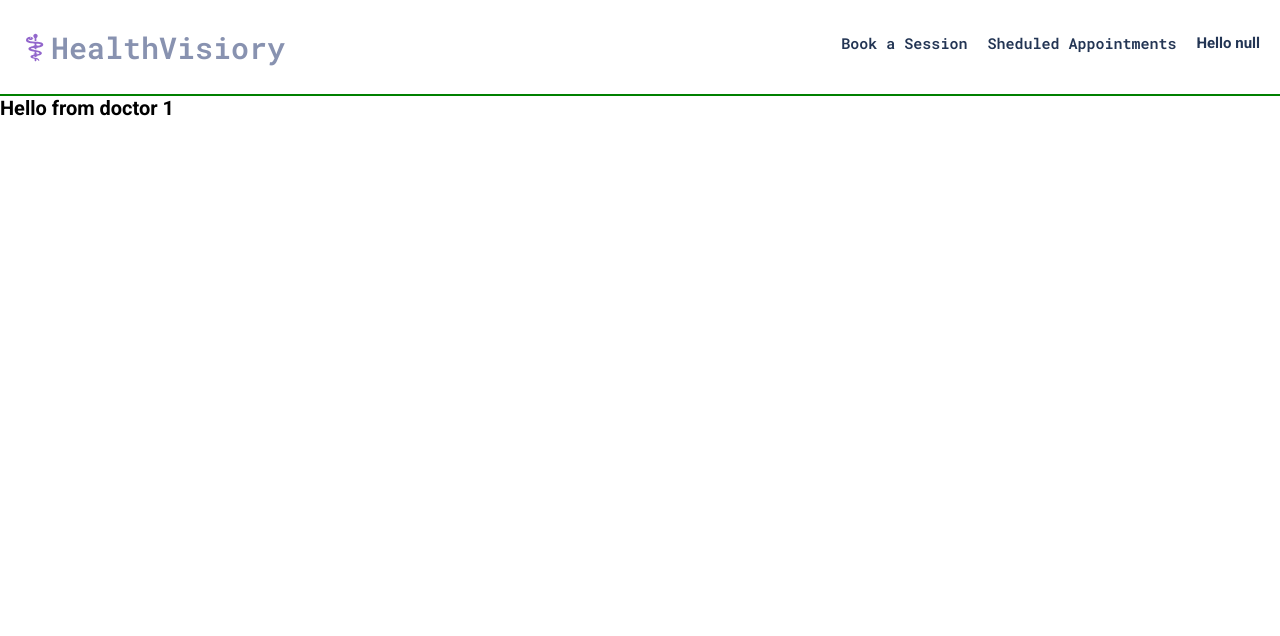
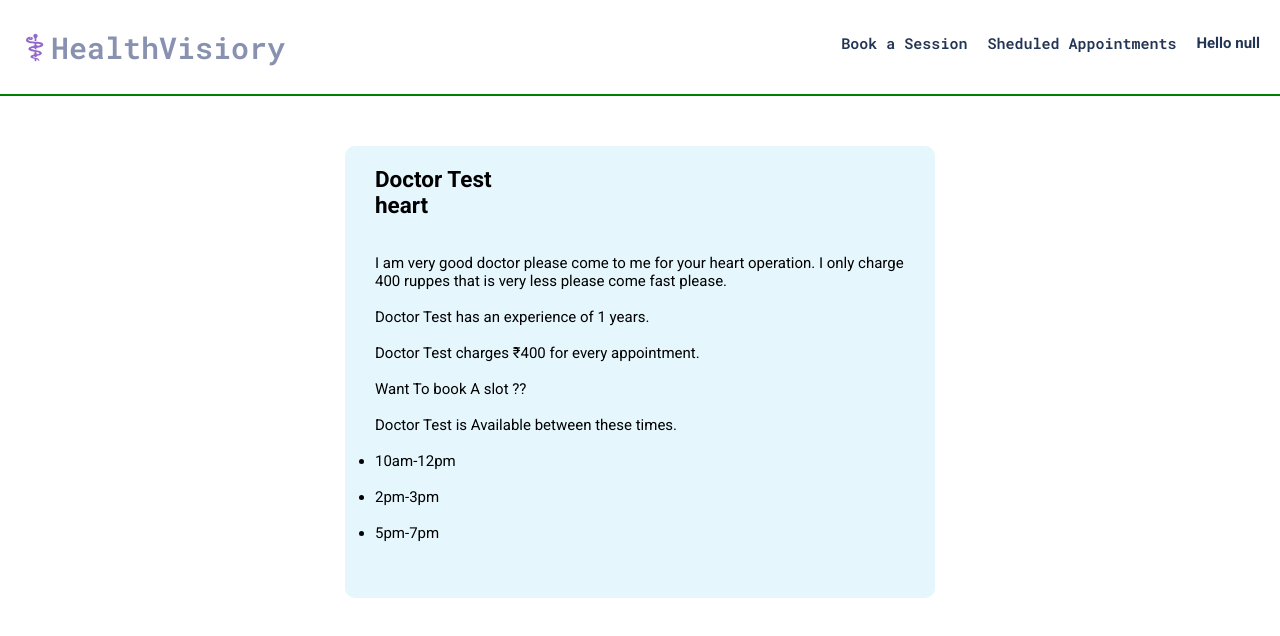
Before and after one commit to arun-kushwaha04/hackathon-frontend, a React (Create React App) app: page /doctor/1 in a window 1280 px wide. Shown: the top 636 px of the page. Built offline with nearby package versions, Linux system fonts and the light colour scheme.

Commit message:
Created doctor page and styled it

```diff
--- a/src/Components/Doctor/Doctor.js
+++ b/src/Components/Doctor/Doctor.js
@@ -1,6 +1,78 @@
 import React from "react";
+import styled from "styled-components";
+import "./doctor.scss";
+
+const data = {
+  _id: "6145ba9d43d7b683e0de5280",
+  name: "Test",
+  email: "abcd@gmail.com",
+  contact: "9612014587",
+  experience: 1,
+  fees: 400,
+  specialization: "heart",
+  rating: 0,
+  totalRatings: 0,
+  about:
+    "I am very good doctor please come to me for your heart operation. I only charge 400 ruppes that is very less please come fast please.",
+  slot: ["10am-12pm", "2pm-3pm", "5pm-7pm"],
+};
 
 export default function Doctor() {
   const doctorId = window.location.pathname.split("/doctor/")[1];
-  return <h1> Hello from doctor {doctorId} </h1>;
+  const name = "Doctor " + data.name;
+  return (
+    <section className="main-section-for-each-page">
+      <MainDiv className="doctor-detail-list">
+        <h1> {name} </h1>
+        <h2> {data.specialization} </h2>
+        <br />
+        <br />
+        <p>{data.about}</p>
+        <br />
+        <p>
+          {name} has an experience of {data.experience} years.
+        </p>
+        <br />
+        <p>
+          {name} charges ₹{data.fees} for every appointment.
+        </p>
+        <br />
+        {data.rating > 0 && (
+          <>
+            <p>
+              {name} has got an rating of {data.rating}/5 by {data.totalRatings}{" "}
+              patients.
+            </p>
+            <br />
+          </>
+        )}
+        <p>Want To book A slot ??</p>
+        <br />
+        <div>
+          <p>{name} is Available between these times.</p>
+          <br />
+          <ul>
+            {data.slot.map((ele, index) => (
+              <li key={`timeslot-doctor-${index}`}>
+                <p>{ele}</p>
+                <br />
+              </li>
+            ))}
+          </ul>
+        </div>
+        <br />
+      </MainDiv>
+    </section>
+  );
 }
+
+const MainDiv = styled.div`
+  width: 50%;
+  margin: auto;
+  font-size: 1.5rem;
+  font-family: "Roboto", sans-serif;
+  height: auto;
+  padding: 2rem 3rem;
+  background: #e5f6fd;
+  border-radius: 1rem;
+`;
--- /dev/null
+++ b/src/Components/Doctor/doctor.scss
@@ -0,0 +1,5 @@
+@media screen and (max-width: 1000px) {
+    .doctor-detail-list {
+        width: 95%;
+    }
+}
```
